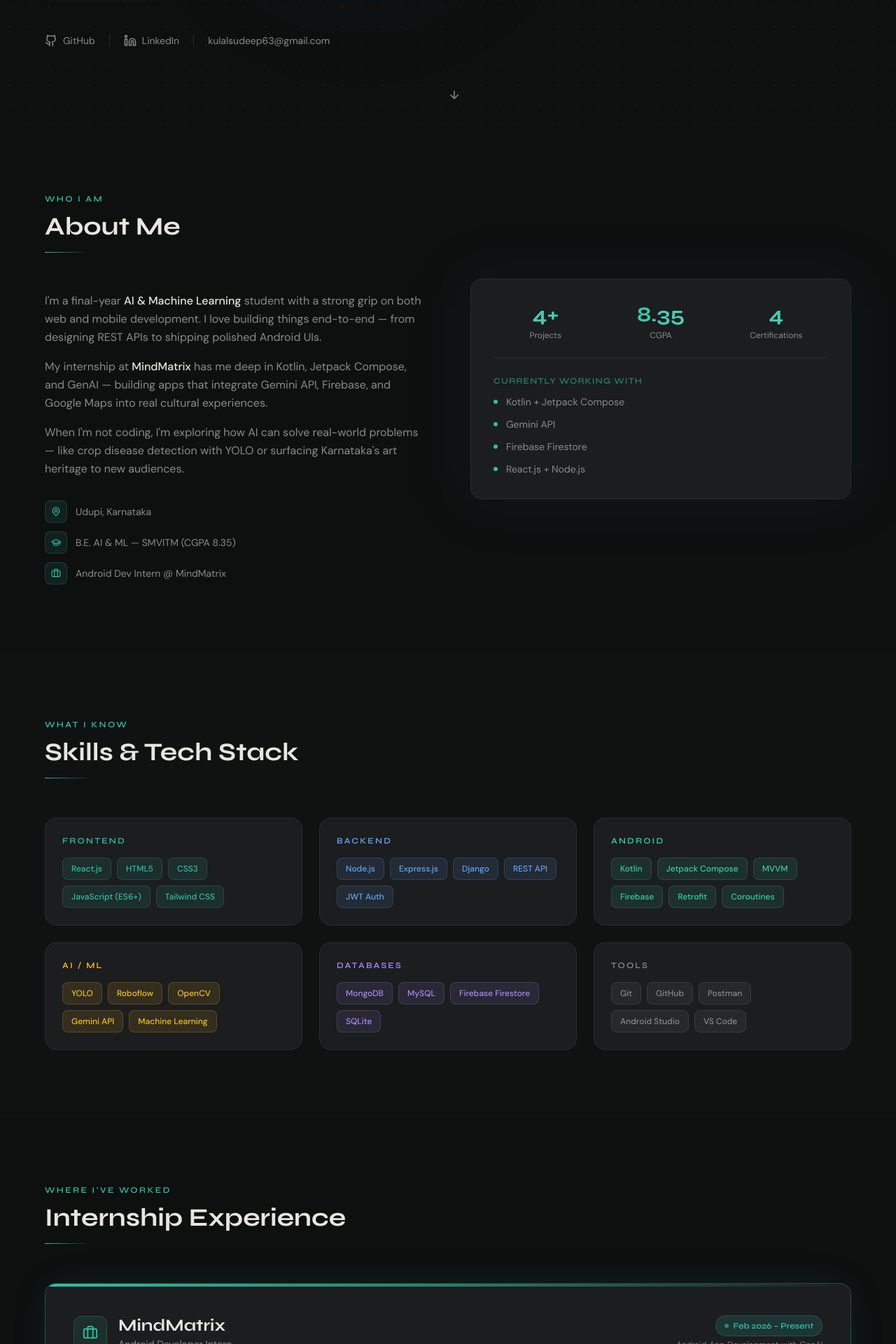
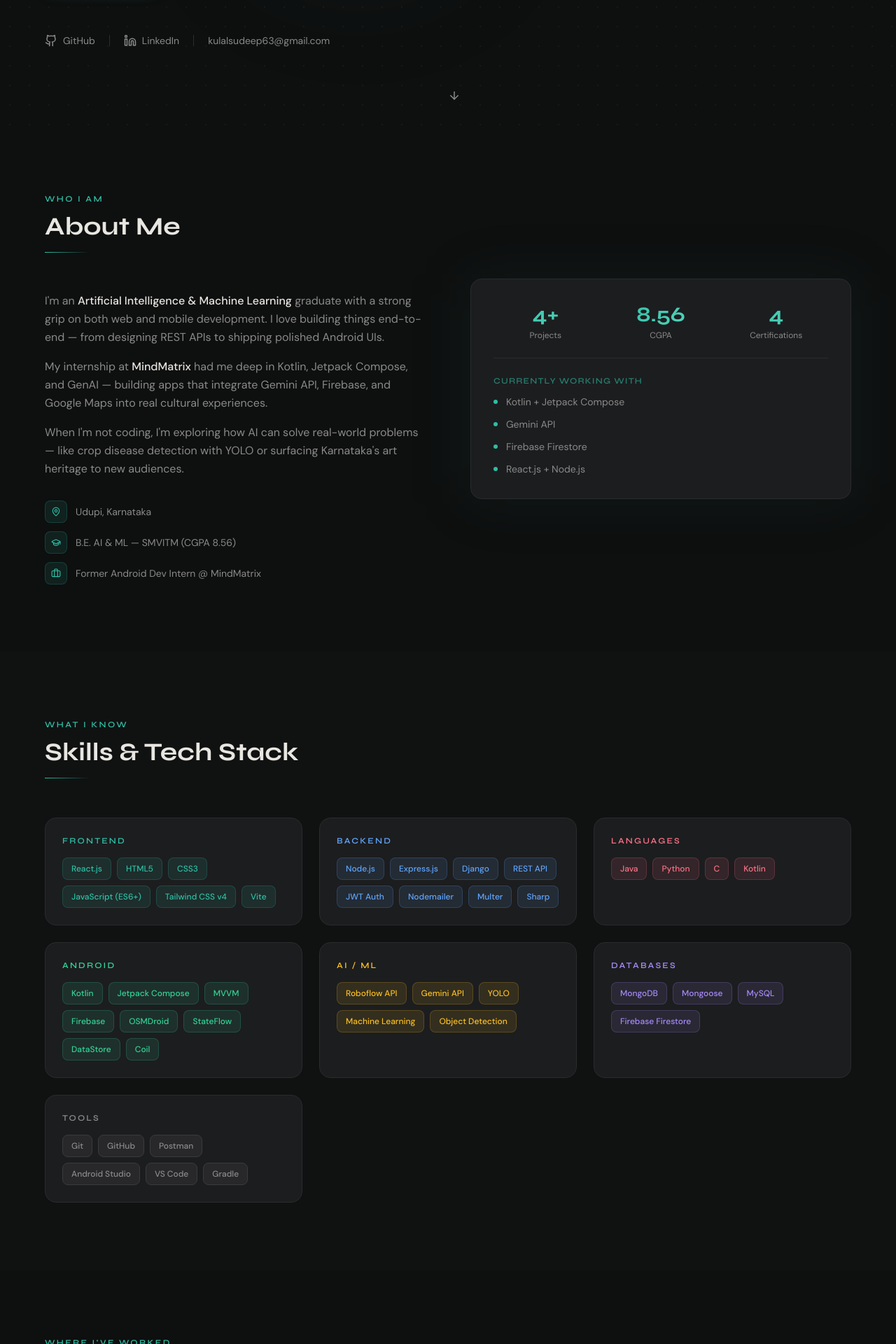
Before and after one commit to sudeepkulal/Portfolio, a React (Vite) app: page / in a window 1280 px wide. Shown: the part 620-2540 px from the top of the page at 70% size. Built offline with nearby package versions, Linux system fonts and the light colour scheme.

Commit message:
Update portfolio content

```diff
--- a/src/components/sections/About.jsx
+++ b/src/components/sections/About.jsx
@@ -4,8 +4,8 @@ import { MapPin, GraduationCap, Briefcase } from 'lucide-react'
 
 const facts = [
   { icon: MapPin,         text: 'Udupi, Karnataka' },
-  { icon: GraduationCap, text: 'B.E. AI & ML — SMVITM (CGPA 8.35)' },
-  { icon: Briefcase,     text: 'Android Dev Intern @ MindMatrix' },
+  { icon: GraduationCap, text: 'B.E. AI & ML — SMVITM (CGPA 8.56)' },
+  { icon: Briefcase,     text: 'Former Android Dev Intern @ MindMatrix' },
 ]
 
 export default function About() {
@@ -25,12 +25,12 @@ export default function About() {
               className="space-y-4 text-muted leading-relaxed font-body"
             >
               <p>
-                I'm a final-year <span className="text-text font-medium">AI & Machine Learning</span> student
+                I'm an <span className="text-text font-medium">Artificial Intelligence & Machine Learning</span> graduate
                 with a strong grip on both web and mobile development. I love building things
                 end-to-end — from designing REST APIs to shipping polished Android UIs.
               </p>
               <p>
-                My internship at <span className="text-text font-medium">MindMatrix</span> has me
+                My internship at <span className="text-text font-medium">MindMatrix</span> had me
                 deep in Kotlin, Jetpack Compose, and GenAI — building apps that integrate
                 Gemini API, Firebase, and Google Maps into real cultural experiences.
               </p>
@@ -76,7 +76,7 @@ export default function About() {
               <div className="grid grid-cols-3 gap-4 text-center">
                 {[
                   { num: '4+',  label: 'Projects' },
-                  { num: '8.35', label: 'CGPA' },
+                  { num: '8.56', label: 'CGPA' },
                   { num: '4',   label: 'Certifications' },
                 ].map(({ num, label }) => (
                   <div key={label}>
--- a/src/components/sections/Hero.jsx
+++ b/src/components/sections/Hero.jsx
@@ -114,7 +114,7 @@ export default function Hero() {
             className="font-body text-lg text-muted leading-relaxed max-w-xl mb-10"
           >
             I build production-ready web apps and Android applications with
-            clean architecture. Currently interning at{" "}
+            clean architecture. Previously interned at{" "}
             <span className="text-text font-medium">MindMatrix</span> — crafting
             GenAI-powered Android experiences.
           </motion.p>
--- a/src/data/experience.js
+++ b/src/data/experience.js
@@ -1,11 +1,11 @@
 export const internship = {
   company: 'MindMatrix',
   role: 'Android Developer Intern',
-  period: 'Feb 2026 – Present',
-  focus: 'Android App Development with GenAI',
+  period: 'Feb 2026 – May 2026',
+  focus: 'Android App Development using GenAI',
   points: [
-    'Built KarunadaKala — a full-featured Android app (Kotlin + Jetpack Compose) to discover Karnataka\'s art forms and artisans, integrating Firebase Auth, Firestore, Google Maps SDK, and Gemini API for AI-generated descriptions, with 3-role RBAC (Explorer / Artisan / Admin).',
-    'Designed and built TaskFlow, a Smart Task Management app prototype with multi-screen navigation, adaptive layouts, Material Design 3 theming, and scalable MVVM architecture using Jetpack Compose.',
+    'Built KarunadaKala — a full-featured Android app (Kotlin + Jetpack Compose) to discover Karnataka’s art forms and artisans — integrating Firebase Auth, Firestore, Google Maps SDK, Gemini API for AI-generated descriptions, and 3-role RBAC (Explorer/Artisan/Admin).',
+    'Designed and built the front-end prototype of TaskFlow, a Smart Task Management application, implementing multi-screen navigation, adaptive layouts, Material Design 3 theming, and scalable project architecture using Jetpack Compose.',
   ],
 }
 
@@ -14,7 +14,7 @@ export const education = {
   branch: 'Artificial Intelligence & Machine Learning',
   college: 'Shri Madhwa Vadiraja Institute of Technology and Management',
   short: 'SMVITM, Udupi, Karnataka',
-  cgpa: '8.35 / 10',
+  cgpa: '8.56 / 10',
   year: '2022 – 2026',
 }
 
--- a/src/data/projects.js
+++ b/src/data/projects.js
@@ -2,11 +2,11 @@ export const projects = [
   {
     id: 1,
     title: 'KarunadaKala',
-    subtitle: 'Karnataka Cultural Arts Android App',
+    subtitle: 'Jetpack Compose & Gemini 1.5 Flash Platform',
     description:
-      'A full-featured Android app to discover Karnataka\'s traditional art forms, artisans, and cultural events. Integrates Gemini API for AI-generated art descriptions, Google Maps SDK for artisan locations, and Firebase for real-time data — with 3-role RBAC (Explorer / Artisan / Admin).',
-    stack: ['Kotlin', 'Jetpack Compose', 'Firebase', 'Gemini API', 'Google Maps SDK', 'MVVM'],
-    category: 'Android · AI',
+      'A native community Android app celebrating Karnataka’s cultural heritage. Implements an org.json-powered HTTP POST wrapper using Kotlin coroutines (Dispatchers.IO) to directly fetch gemini-1.5-flash content, auto-generating 200-word histories. Mapped with FirebaseAuth and FirebaseFirestore tasks (.await()) to handle UserProfile (EXPLORER/ARTISAN/ADMIN), ArtForm (featuring isAiGenerated flags), Artisan (storing up to 6 product images & lat/lng Map markers), and WorkshopRegistration schemas.',
+    stack: ['Kotlin', 'Jetpack Compose', 'Firebase Firestore', 'Gemini API', 'OSMDroid Maps', 'Coroutines', 'StateFlow', 'DataStore', 'Coil'],
+    category: 'Android · AI · ML',
     badge: 'AI-Powered',
     github: 'https://github.com/sudeepkulal/Karunada-Kala',
     demo: null,
@@ -14,11 +14,11 @@ export const projects = [
   },
   {
     id: 2,
-    title: 'Airbnb Clone',
-    subtitle: 'Full Stack Property Rental Platform',
+    title: 'AuraStay',
+    subtitle: 'Glassmorphic MERN Airbnb Clone',
     description:
-      'A full-stack property rental web app with a React frontend and Node.js/Express backend. Features 10+ RESTful API endpoints, JWT-protected auth, property CRUD, favourites, and dynamic booking with server-side price calculation using Mongoose ODM.',
-    stack: ['React.js', 'Node.js', 'Express.js', 'MongoDB', 'Tailwind CSS', 'JWT'],
+      'A decoupled MERN rental platform running React 19 and Express.js v5. Features modular backend controllers with Mongoose schemas (populating Listing references inside Bookings). Computes stayed nights and pricing coefficients directly on the server by calculating checkOut-checkIn Date object offsets, securing accounts via bcrypt password hashing, and implementing React Router v7 SPA routing.',
+    stack: ['React 19', 'React Router v7', 'Node.js', 'Express.js v5', 'MongoDB', 'Mongoose ODM', 'Tailwind CSS v4', 'JWT', 'bcrypt'],
     category: 'Full Stack · Web',
     badge: 'Full Stack',
     github: 'https://github.com/sudeepkulal/airbnb-clone',
@@ -28,11 +28,11 @@ export const projects = [
   {
     id: 3,
     title: 'CapsiGuard',
-    subtitle: 'AI Crop Disease Detection System',
+    subtitle: 'AI Leaf Diagnostic MERN Dashboard',
     description:
-      'An AI-powered chilli crop disease detection web app using a custom-trained YOLO model via Roboflow\'s SDK. Real-time inference, OpenCV bounding-box overlays, confidence scoring, and treatment recommendations — secured with Django authentication.',
-    stack: ['Python', 'Django', 'YOLO', 'Roboflow', 'OpenCV', 'REST API'],
-    category: 'AI · ML · Web',
+      'An agricultural leaf spot diagnostic dashboard built using the MERN stack. Converts uploaded leaf files into Base64 buffers to query a Roboflow object detection endpoint. The Node server uses the Sharp library to dynamically compile SVG overlay composite layers (combining green rect bounds and text labels) directly onto the diagnostic images, saving prediction records and unlinking files on history delete.',
+    stack: ['React.js', 'Node.js', 'Express.js', 'MongoDB', 'Sharp Image Lib', 'Roboflow API', 'Tailwind CSS v4', 'Vite'],
+    category: 'AI · Web',
     badge: 'Deep Learning',
     github: 'https://github.com/sudeepkulal/CapsiGuard',
     demo: null,
@@ -41,12 +41,12 @@ export const projects = [
   {
     id: 4,
     title: 'RecipeBook',
-    subtitle: 'Full Stack Recipe Sharing Platform',
+    subtitle: 'Decoupled MERN Cooking Companion',
     description:
-      'A multi-user recipe sharing platform built with Django. Features ORM Q-object filtering across title, ingredients, and difficulty; 5-star ratings; comments; user profiles; image uploads; ownership-based access control; and a superuser admin dashboard.',
-    stack: ['Django', 'Python', 'MySQL', 'HTML', 'CSS', 'JavaScript'],
+      'A recipe cataloging application with glassmorphic styling. Implements title searches using Mongoose partial case-insensitive regex, splitting comma-separated items into nested RegExp arrays for $in Mongoose query filtering. Incorporates HTTP-only cookie-based JWT sessions, Multer image uploading, SMTP nodemailer feedback transporters, a distraction-free cooking step player, and cascade comment deletions.',
+    stack: ['React.js', 'Node.js', 'Express.js', 'MongoDB', 'Tailwind CSS v4', 'JWT Auth', 'SMTP Nodemailer', 'Multer', 'Mongoose'],
     category: 'Full Stack · Web',
-    badge: 'Django',
+    badge: 'Full Stack',
     github: 'https://github.com/sudeepkulal/RecipeBook',
     demo: null,
     highlight: false,
--- a/src/data/skills.js
+++ b/src/data/skills.js
@@ -2,32 +2,37 @@ export const skillGroups = [
   {
     label: 'Frontend',
     color: 'teal',
-    skills: ['React.js', 'HTML5', 'CSS3', 'JavaScript (ES6+)', 'Tailwind CSS'],
+    skills: ['React.js', 'HTML5', 'CSS3', 'JavaScript (ES6+)', 'Tailwind CSS v4', 'Vite'],
   },
   {
     label: 'Backend',
     color: 'blue',
-    skills: ['Node.js', 'Express.js', 'Django', 'REST API', 'JWT Auth'],
+    skills: ['Node.js', 'Express.js', 'Django', 'REST API', 'JWT Auth', 'Nodemailer', 'Multer', 'Sharp'],
+  },
+  {
+    label: 'Languages',
+    color: 'rose',
+    skills: ['Java', 'Python', 'C', 'Kotlin'],
   },
   {
     label: 'Android',
     color: 'green',
-    skills: ['Kotlin', 'Jetpack Compose', 'MVVM', 'Firebase', 'Retrofit', 'Coroutines'],
+    skills: ['Kotlin', 'Jetpack Compose', 'MVVM', 'Firebase', 'OSMDroid', 'StateFlow', 'DataStore', 'Coil'],
   },
   {
     label: 'AI / ML',
     color: 'amber',
-    skills: ['YOLO', 'Roboflow', 'OpenCV', 'Gemini API', 'Machine Learning'],
+    skills: ['Roboflow API', 'Gemini API', 'YOLO', 'Machine Learning', 'Object Detection'],
   },
   {
     label: 'Databases',
     color: 'purple',
-    skills: ['MongoDB', 'MySQL', 'Firebase Firestore', 'SQLite'],
+    skills: ['MongoDB', 'Mongoose', 'MySQL', 'Firebase Firestore'],
   },
   {
     label: 'Tools',
     color: 'gray',
-    skills: ['Git', 'GitHub', 'Postman', 'Android Studio', 'VS Code'],
+    skills: ['Git', 'GitHub', 'Postman', 'Android Studio', 'VS Code', 'Gradle'],
   },
 ]
 
@@ -37,5 +42,6 @@ export const colorMap = {
   green:  { bg: 'bg-emerald-400/10', text: 'text-emerald-400', border: 'border-emerald-400/20' },
   amber:  { bg: 'bg-amber-400/10', text: 'text-amber-400', border: 'border-amber-400/20' },
   purple: { bg: 'bg-violet-400/10', text: 'text-violet-400', border: 'border-violet-400/20' },
+  rose:   { bg: 'bg-rose-400/10', text: 'text-rose-400', border: 'border-rose-400/20' },
   gray:   { bg: 'bg-faint/40',   text: 'text-muted',  border: 'border-faint' },
 }
--- /dev/null
+++ b/src/hooks/useTheme.js
@@ -0,0 +1,27 @@
+import { useEffect, useState } from 'react';
+
+export default function useTheme() {
+  const [theme, setTheme] = useState(() => {
+    if (typeof window !== 'undefined') {
+      return localStorage.getItem('theme') || 'dark';
+    }
+    return 'dark';
+  });
+
+  useEffect(() => {
+    const root = window.document.documentElement;
+    if (theme === 'dark') {
+      root.classList.add('dark');
+      localStorage.setItem('theme', 'dark');
+    } else {
+      root.classList.remove('dark');
+      localStorage.setItem('theme', 'light');
+    }
+  }, [theme]);
+
+  const toggleTheme = () => {
+    setTheme(prev => (prev === 'dark' ? 'light' : 'dark'));
+  };
+
+  return [theme, toggleTheme];
+}
```
Also changed, not shown: 2 other files (tests, documents, lock files or other folders).
